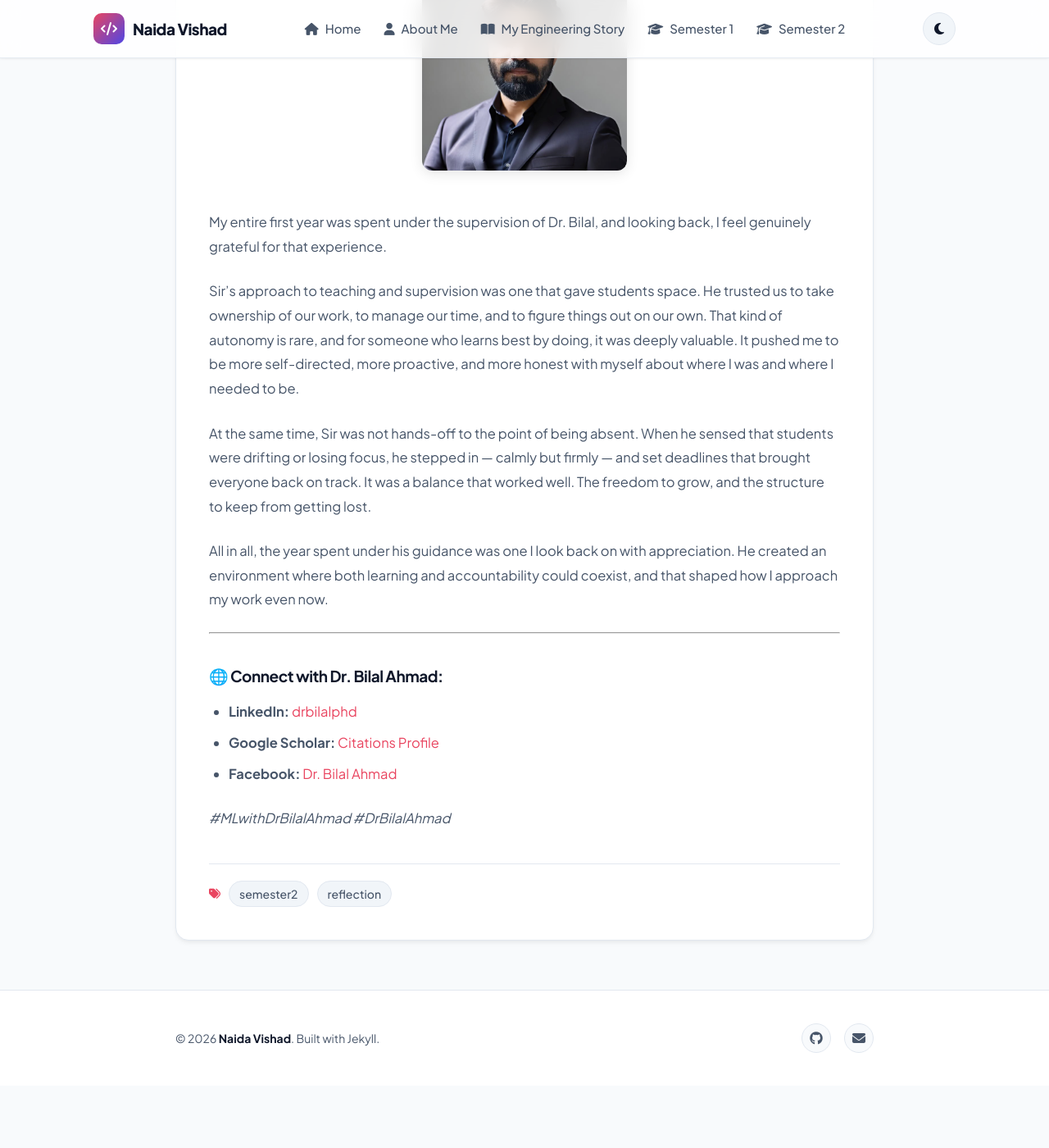
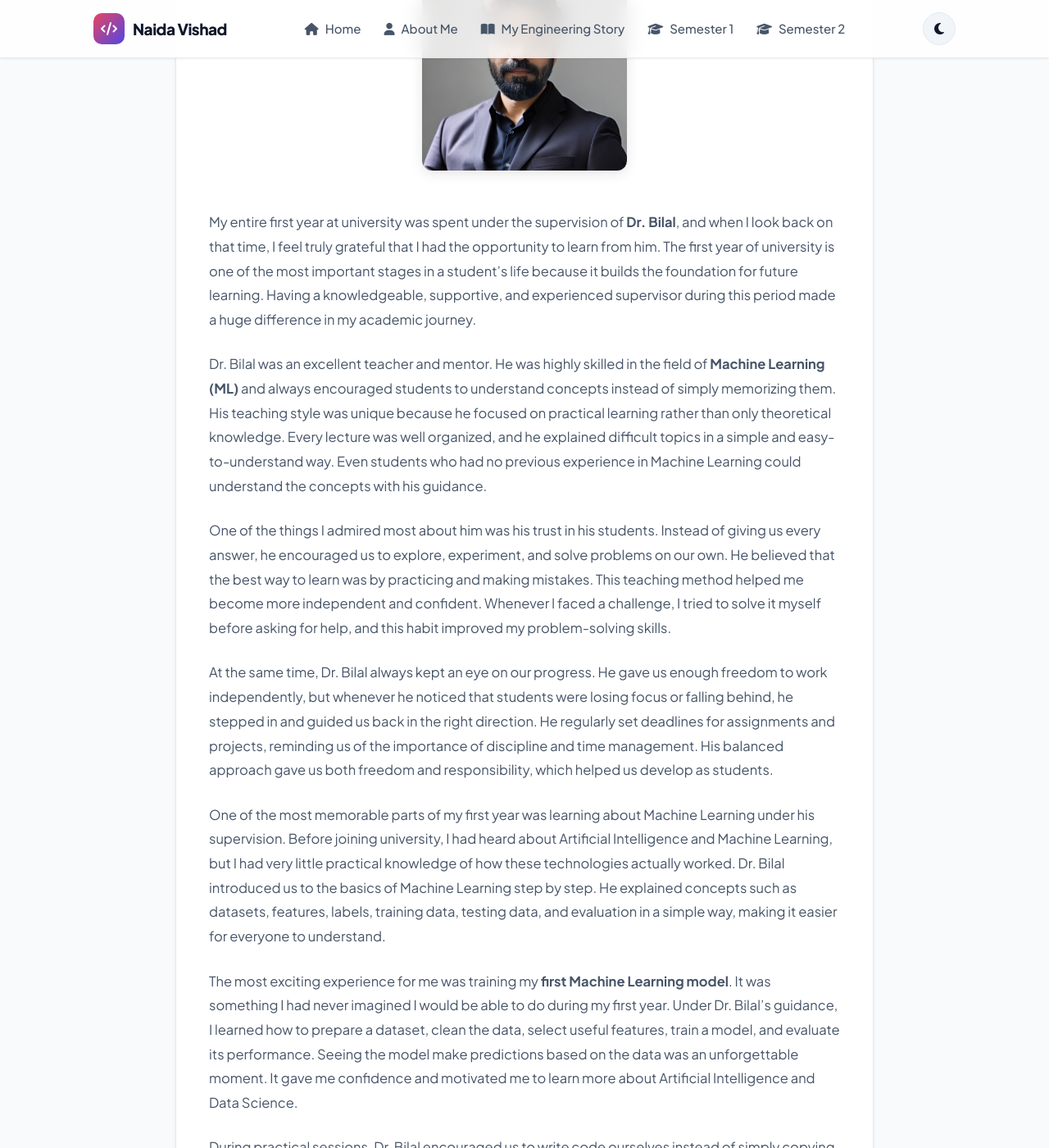
Before and after one commit to naidavishad/naidavishad.github.io, a Jekyll site: the page built from _posts/2026-06-10-a-year-with-dr-bilal-learning-through-trust-and-structure.md, in a window 1280 px wide and 1400 px high, scrolled down 365 px. Shown: the whole window at 82% size. Built offline with Jekyll 4.4.1, drawn with Linux system fonts in a browser that asks for light colours; before the commit the page ends 1689 px from its top, so only the background shows below that; some of the changed text lies outside the part shown.

Commit message:
Update 2026-06-10-a-year-with-dr-bilal-learning-through-trust-and-structure.md

```diff
--- a/_posts/2026-06-10-a-year-with-dr-bilal-learning-through-trust-and-structure.md
+++ b/_posts/2026-06-10-a-year-with-dr-bilal-learning-through-trust-and-structure.md
@@ -10,13 +10,29 @@ tags: [semester2, reflection]
   <img src="{{ '/assets/images/drbilal.png' | relative_url }}" alt="Dr. Bilal Ahmad" style="max-width: 250px; border-radius: 12px; box-shadow: 0 4px 15px rgba(0,0,0,0.1);" />
 </div>
 
-My entire first year was spent under the supervision of Dr. Bilal, and looking back, I feel genuinely grateful for that experience.
+My entire first year at university was spent under the supervision of **Dr. Bilal**, and when I look back on that time, I feel truly grateful that I had the opportunity to learn from him. The first year of university is one of the most important stages in a student's life because it builds the foundation for future learning. Having a knowledgeable, supportive, and experienced supervisor during this period made a huge difference in my academic journey.
 
-Sir's approach to teaching and supervision was one that gave students space. He trusted us to take ownership of our work, to manage our time, and to figure things out on our own. That kind of autonomy is rare, and for someone who learns best by doing, it was deeply valuable. It pushed me to be more self-directed, more proactive, and more honest with myself about where I was and where I needed to be.
+Dr. Bilal was an excellent teacher and mentor. He was highly skilled in the field of **Machine Learning (ML)** and always encouraged students to understand concepts instead of simply memorizing them. His teaching style was unique because he focused on practical learning rather than only theoretical knowledge. Every lecture was well organized, and he explained difficult topics in a simple and easy-to-understand way. Even students who had no previous experience in Machine Learning could understand the concepts with his guidance.
 
-At the same time, Sir was not hands-off to the point of being absent. When he sensed that students were drifting or losing focus, he stepped in — calmly but firmly — and set deadlines that brought everyone back on track. It was a balance that worked well. The freedom to grow, and the structure to keep from getting lost.
+One of the things I admired most about him was his trust in his students. Instead of giving us every answer, he encouraged us to explore, experiment, and solve problems on our own. He believed that the best way to learn was by practicing and making mistakes. This teaching method helped me become more independent and confident. Whenever I faced a challenge, I tried to solve it myself before asking for help, and this habit improved my problem-solving skills.
 
-All in all, the year spent under his guidance was one I look back on with appreciation. He created an environment where both learning and accountability could coexist, and that shaped how I approach my work even now.
+At the same time, Dr. Bilal always kept an eye on our progress. He gave us enough freedom to work independently, but whenever he noticed that students were losing focus or falling behind, he stepped in and guided us back in the right direction. He regularly set deadlines for assignments and projects, reminding us of the importance of discipline and time management. His balanced approach gave us both freedom and responsibility, which helped us develop as students.
+
+One of the most memorable parts of my first year was learning about Machine Learning under his supervision. Before joining university, I had heard about Artificial Intelligence and Machine Learning, but I had very little practical knowledge of how these technologies actually worked. Dr. Bilal introduced us to the basics of Machine Learning step by step. He explained concepts such as datasets, features, labels, training data, testing data, and evaluation in a simple way, making it easier for everyone to understand.
+
+The most exciting experience for me was training my **first Machine Learning model**. It was something I had never imagined I would be able to do during my first year. Under Dr. Bilal's guidance, I learned how to prepare a dataset, clean the data, select useful features, train a model, and evaluate its performance. Seeing the model make predictions based on the data was an unforgettable moment. It gave me confidence and motivated me to learn more about Artificial Intelligence and Data Science.
+
+During practical sessions, Dr. Bilal encouraged us to write code ourselves instead of simply copying examples. Whenever we made mistakes, he explained why the error occurred and how to fix it. This approach helped us understand programming concepts more deeply. Every assignment became an opportunity to improve our coding skills, logical thinking, and analytical abilities.
+
+Another quality that made Dr. Bilal an outstanding teacher was his patience. He never discouraged students who asked questions. Instead, he welcomed curiosity and always took the time to explain concepts again if someone did not understand them. His friendly attitude created a comfortable learning environment where students felt confident to participate in discussions and ask for help whenever needed.
+
+Apart from technical knowledge, Dr. Bilal also taught us valuable life skills. He emphasized the importance of consistency, hard work, and continuous learning. He often reminded us that technology changes very quickly, so successful students must always be willing to learn new skills. His advice encouraged me to become a lifelong learner and to keep improving myself every day.
+
+Throughout the year, I also learned how to work on projects, manage deadlines, collaborate with classmates, and present my work confidently. These experiences improved my communication skills, teamwork, and professional attitude. The knowledge and confidence I gained during my first year became a strong foundation for the rest of my university studies.
+
+Looking back, I realize that the first year was much more than simply attending lectures and completing assignments. It was a year of growth, discovery, and personal development. The guidance I received from Dr. Bilal helped me become more responsible, disciplined, and self-motivated. Learning Machine Learning from an expert in the field inspired me to explore modern technologies and strengthened my interest in Artificial Intelligence.
+
+Overall, I consider myself fortunate to have spent my first academic year under the supervision of Dr. Bilal. His expertise in Machine Learning, his practical teaching methods, and his belief in student independence made a lasting impact on my educational journey. From learning the fundamentals of Machine Learning to successfully training my first model, every experience contributed to my growth as a student. The lessons I learned from him continue to guide me in my studies and will remain valuable throughout my academic and professional career. I will always remember my first year with gratitude because it was the beginning of a journey filled with learning, confidence, and new opportunities.
 
 ---
 
```
